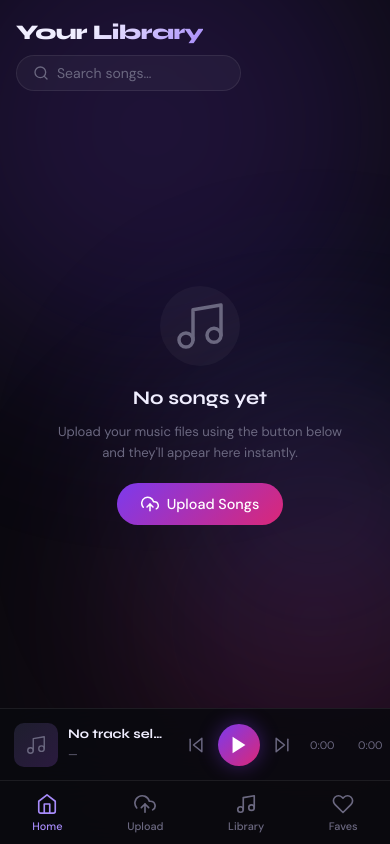
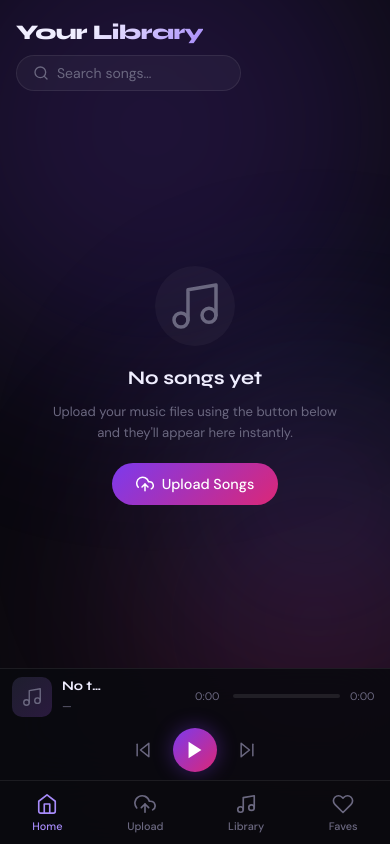
Before and after one commit to PRANAV-26-mv/musicapp, a plain HTML site: page index.html in a window 390 px wide. Drawn offline with Linux system fonts and the light colour scheme.

Commit message:
Update h1.css

```diff
--- a/h1.css
+++ b/h1.css
@@ -296,7 +296,7 @@ html, body {
 ══════════════════════════════════════ */
 @media (max-width: 640px) {
   :root {
-    --player-h: 72px;
+    --player-h: 112px;
     --sidebar-w: 0px;
   }
 
@@ -331,20 +331,73 @@ html, body {
   .card-delete span { display: none; }
   .card-delete { padding: 5px 7px; }
 
-  .player { padding: 0 14px; gap: 10px; }
-  .player-info { flex: 0 0 auto; gap: 10px; min-width: 0; max-width: 45vw; }
-  .player-title { max-width: 100px; font-size: .82rem; }
+  /* ── Mobile Player: 2-row layout ── */
+  :root { --player-h: 112px; }
+
+  .player {
+    padding: 0 12px;
+    gap: 0;
+    flex-direction: column;
+    justify-content: center;
+    align-items: stretch;
+    height: var(--player-h);
+  }
+
+  /* Row 1: art + title + controls */
+  .player-info {
+    flex: 0 0 auto;
+    gap: 10px;
+    min-width: 0;
+    max-width: 50%;
+    order: 1;
+  }
+  .player-title { max-width: 110px; font-size: .82rem; }
   .player-artist { font-size: .7rem; }
-  .player-art { width: 44px; height: 44px; }
+  .player-art { width: 40px; height: 40px; }
   .fav-btn { display: none; }
 
+  /* Controls row — full width, centered */
+  .player-controls {
+    order: 2;
+    width: 100%;
+    justify-content: center;
+    gap: 8px;
+    padding: 4px 0 2px;
+  }
+
+  /* Keep prev/next/play visible, hide shuffle/repeat */
   #shuffle-btn, #repeat-btn { display: none; }
-  .player-controls { gap: 4px; }
-  .play-pause-btn { width: 42px; height: 42px; }
+  #prev-btn, #next-btn { display: flex; }
 
-  .player-right { max-width: none; flex: 1; min-width: 0; }
+  .play-pause-btn { width: 44px; height: 44px; flex-shrink: 0; }
+  .ctrl-btn { padding: 8px; }
+
+  /* Progress bar row */
+  .player-right {
+    order: 3;
+    max-width: none;
+    flex: 0 0 auto;
+    width: 100%;
+    gap: 4px;
+    padding-bottom: 2px;
+  }
   .volume-wrap { display: none; }
   .time { width: 28px; font-size: .68rem; }
+
+  /* Rearrange player as vertical stack */
+  .player {
+    display: grid;
+    grid-template-columns: 1fr auto 1fr;
+    grid-template-rows: auto auto;
+    align-items: center;
+    gap: 4px 0;
+    padding: 6px 12px 4px;
+  }
+  .player-info  { grid-column: 1; grid-row: 1; }
+  .player-controls { grid-column: 1 / -1; grid-row: 2; justify-content: center; gap: 12px; }
+  .player-right { grid-column: 3; grid-row: 1; align-items: flex-end; }
+  .progress-wrap { width: 100%; }
+  .volume-wrap { display: none; }
 
   /* Mobile Bottom Nav */
   .mobile-nav {
```
